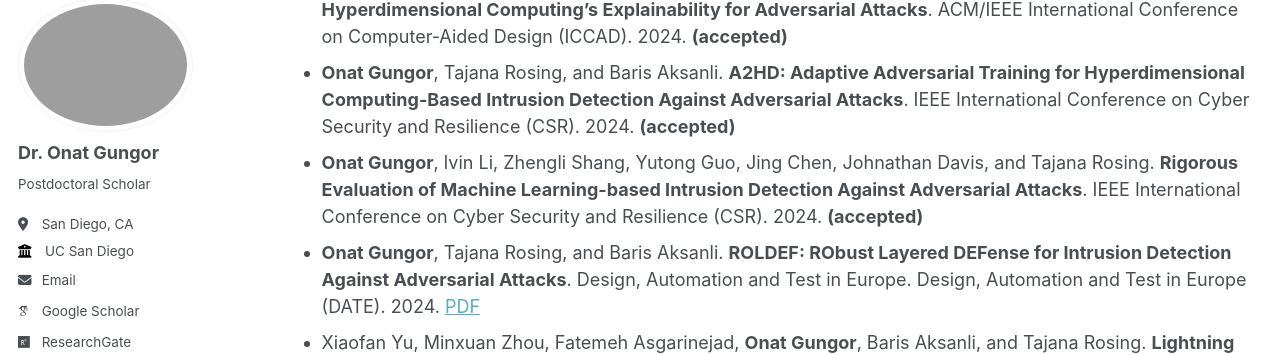
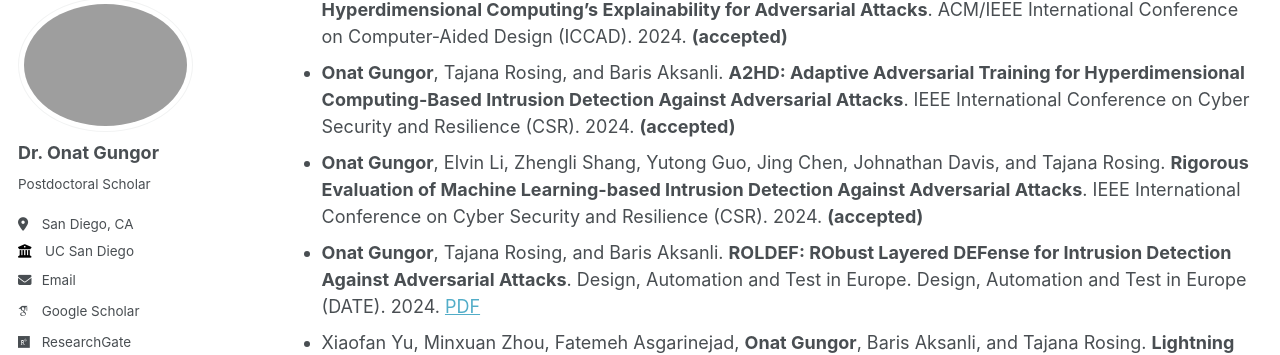
Before and after one commit to onatucsd/onatucsd.github.io, a Jekyll site: the page built from _pages/publications.md, in a window 1280 px wide and 900 px high, scrolled down 687 px. Shown: the part 108-463 px from the top of the window. Built offline with Jekyll 4.4.1, drawn with Linux system fonts in a browser that asks for light colours; some web fonts are replaced.

Commit message:
Update publications.md

```diff
--- a/_pages/publications.md
+++ b/_pages/publications.md
@@ -17,7 +17,7 @@ author_profile: true
 * **Onat Gungor**, Amanda Rios, Priyanka Mudgal, Nilesh Ahuja, and Tajana Rosing. **A Robust Framework for Evaluation of Unsupervised Time-series Anomaly Detection**. International Conference on Pattern Recognition (ICPR). 2024. **(accepted)**
 * Fatemeh Asgarinejad, Flavio Ponzina, **Onat Gungor**, Tajana Rosing, and Baris Aksanli. **HDXpose: Harnessing Hyperdimensional Computing's Explainability for Adversarial Attacks**. ACM/IEEE International Conference on Computer-Aided Design (ICCAD). 2024. **(accepted)**
 * **Onat Gungor**, Tajana Rosing, and Baris Aksanli. **A2HD: Adaptive Adversarial Training for Hyperdimensional Computing-Based Intrusion Detection Against Adversarial Attacks**. IEEE International Conference on Cyber Security and Resilience (CSR). 2024. **(accepted)**
-* **Onat Gungor**, lvin Li, Zhengli Shang, Yutong Guo, Jing Chen, Johnathan Davis, and Tajana Rosing. **Rigorous Evaluation of Machine Learning-based Intrusion Detection Against Adversarial Attacks**. IEEE International Conference on Cyber Security and Resilience (CSR). 2024. **(accepted)**
+* **Onat Gungor**, Elvin Li, Zhengli Shang, Yutong Guo, Jing Chen, Johnathan Davis, and Tajana Rosing. **Rigorous Evaluation of Machine Learning-based Intrusion Detection Against Adversarial Attacks**. IEEE International Conference on Cyber Security and Resilience (CSR). 2024. **(accepted)**
 * **Onat Gungor**, Tajana Rosing, and Baris Aksanli. **ROLDEF: RObust Layered DEFense for Intrusion Detection Against Adversarial Attacks**. Design, Automation and Test in Europe. Design, Automation and Test in Europe (DATE). 2024. [PDF](https://ieeexplore.ieee.org/document/10546886)
 * Xiaofan Yu, Minxuan Zhou, Fatemeh Asgarinejad, **Onat Gungor**, Baris Aksanli, and Tajana Rosing. **Lightning Talk: Private and Secure Edge AI with Hyperdimensional Computing**. IEEE/ACM Design Automation Conference (DAC), 2023. [PDF](https://ieeexplore.ieee.org/document/10247820)
 * Mitchell Timken, **Onat Gungor**, Tajana Rosing, and Baris Aksanli. **Analysis of Machine Learning Algorithms for Cyber Attack Detection in SCADA Power Systems**. International Conference on Smart Applications, Communications and Networking (SmartNets). 2023. [PDF](https://ieeexplore.ieee.org/abstract/document/10216147)
```
